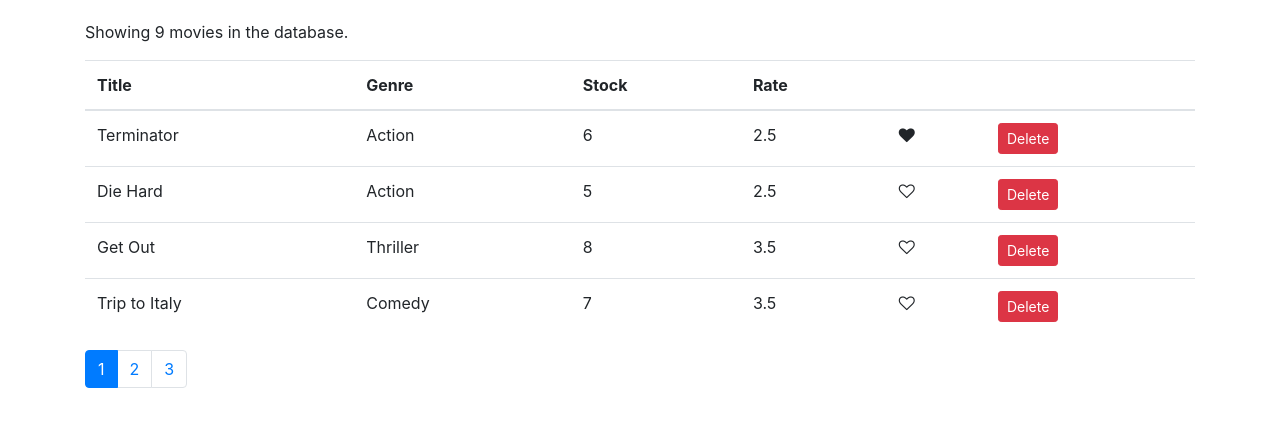
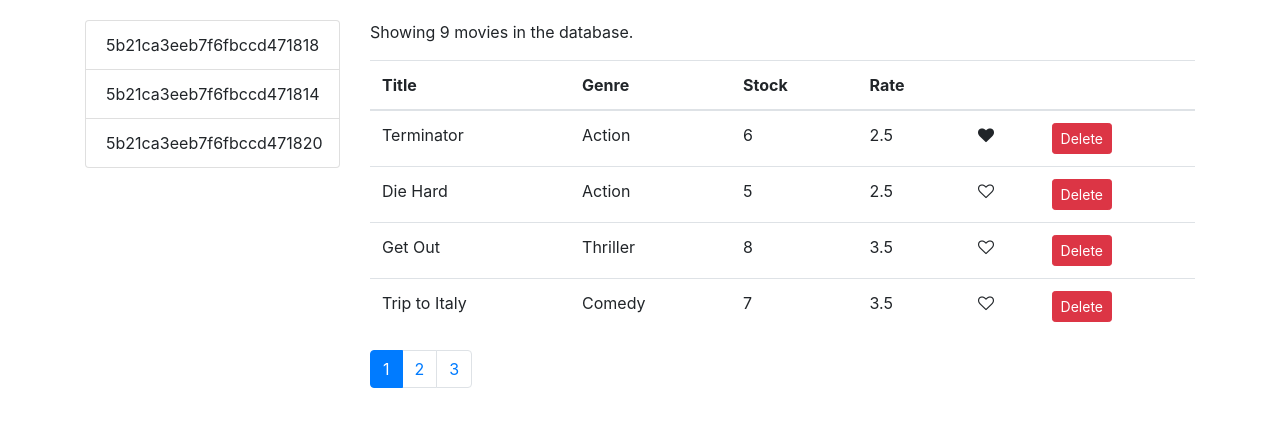
Before and after one commit to Hamsiny/React_Vidly_Demo, a React (Create React App) app: page / in a window 1280 px wide. Shown: the top 426 px of the page. Built offline with nearby package versions, Linux system fonts and the light colour scheme.

Commit message:
add listgroup component to show genres section

```diff
--- /dev/null
+++ b/src/components/common/listGroup.jsx
@@ -0,0 +1,18 @@
+import React from "react";
+
+const ListGroup = (props) => {
+  const { items, textProperty, valueProperty } = props;
+  return (
+    <React.Fragment>
+      <ul className="list-group">
+        {items.map((item) => (
+          <li key={item[textProperty]} className="list-group-item">
+            {item[valueProperty]}
+          </li>
+        ))}
+      </ul>
+    </React.Fragment>
+  );
+};
+
+export default ListGroup;
--- a/src/components/movies.jsx
+++ b/src/components/movies.jsx
@@ -1,15 +1,22 @@
 import React, { Component } from "react";
+import { getGenres } from "../services/fakeGenreService";
 import { getMovies } from "../services/fakeMovieService";
 import Like from "./common/like";
+import ListGroup from "./common/listGroup";
 import Pagination from "./common/pagination";
 import { paginate } from "./utils/paginate";
 
 export class Movies extends Component {
   state = {
-    movies: getMovies(),
+    movies: [],
+    genres: [],
     currentPage: 1,
     pageSize: 4,
   };
+
+  componentDidMount() {
+    this.setState({ movies: getMovies(), genres: getGenres() });
+  }
 
   handleDelete = (movie) => {
     const movies = this.state.movies.filter((m) => m._id !== movie._id);
@@ -28,6 +35,8 @@
     this.setState({ currentPage: page });
   };
 
+  handleGenreSelect = (genre) => {};
+
   render() {
     const { length: count } = this.state.movies;
     const { currentPage, pageSize, movies } = this.state;
@@ -39,7 +48,16 @@
     const moviesToShow = paginate(movies, currentPage, pageSize);
 
     return (
-      <React.Fragment>
+      <div className="row">
+        <div className="col-3">
+          <ListGroup
+            items={this.state.genres}
+            textProperty="name"
+            valueProperty="_id"
+            onItemSelect={this.handleGenreSelect}
+          />
+        </div>
+        <div className="col">
           <p>Showing {count} movies in the database.</p>
           <table className="table">
             <thead>
@@ -83,7 +101,8 @@
             currentPage={currentPage}
             onPageChange={this.handlePageChange}
           />
-      </React.Fragment>
+        </div>
+      </div>
     );
   }
 }
```
Lines whose indentation alone changed are shown as unchanged.
